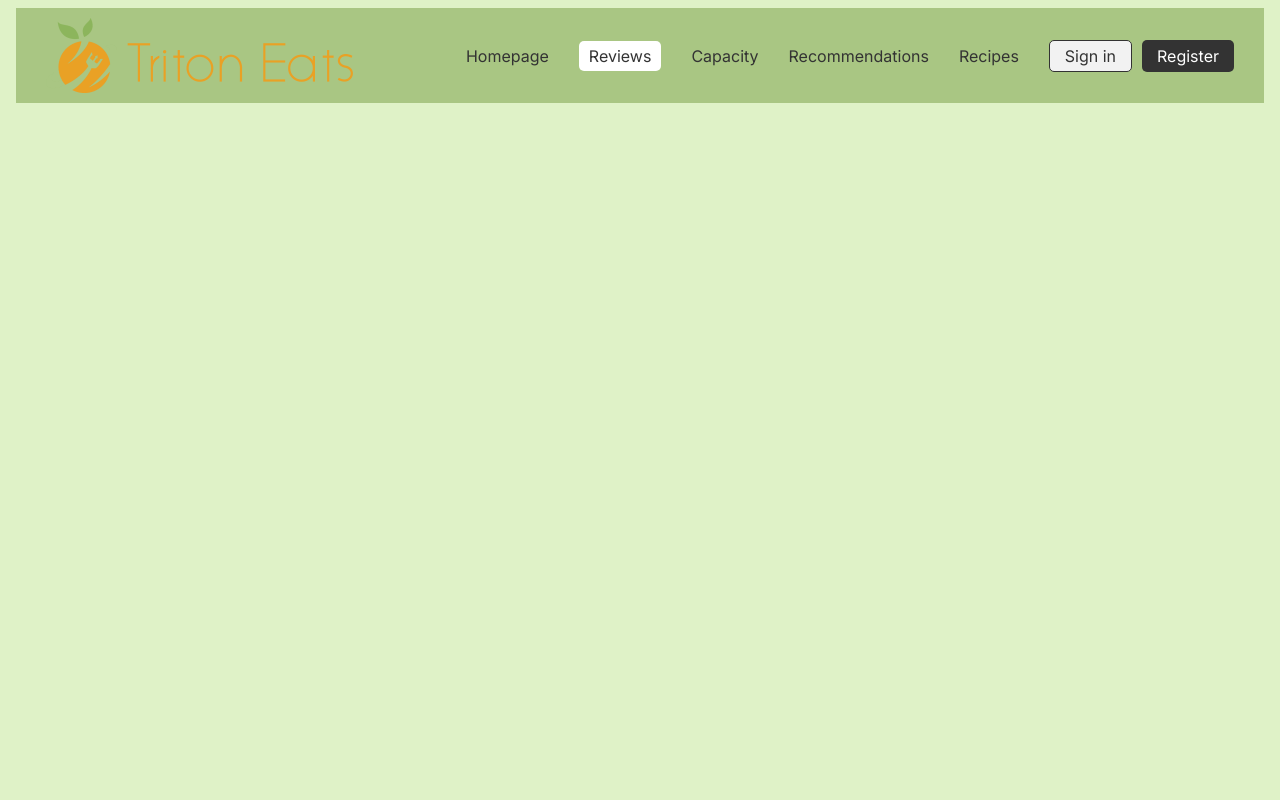
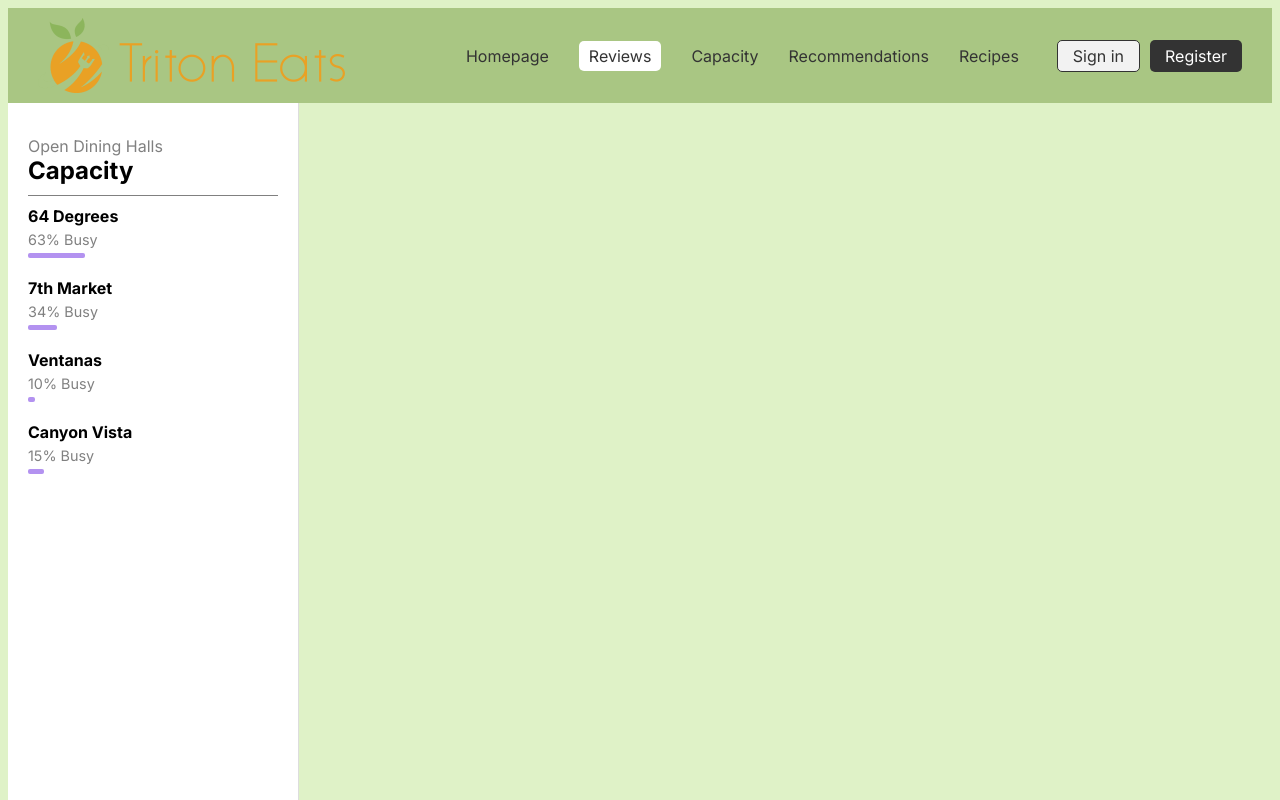
Before and after one commit to erizheng/TritonEats, a React (Create React App) app in the folder triton-eats/client/: page / in a window 1280 px wide. Shown: the top 800 px of the page. Built offline with nearby package versions, Linux system fonts and the light colour scheme; the HTML template or start-up script is replaced by a standard one.

Commit message:
Initial Homepage Sidebar setup

```diff
--- /dev/null
+++ b/triton-eats/client/src/CSS/Homepage.css
@@ -0,0 +1,51 @@
+.home-sidebar {
+    display: flex;
+    flex-direction: column; /* Stack items vertically */
+    align-items: flex-start; /* Align items to the left */
+    width: 250px;
+    height: 100vh;
+    padding: 20px;
+    border-right: 1px solid #ddd;
+    background-color: white;
+    font-family: 'Inter', sans-serif;
+}
+
+  .home-sidebar h2 {
+    font-size: 1em;
+    font-weight: normal;
+    color: grey;
+    margin-bottom: 0;
+  }
+
+  .home-sidebar h3 {
+    font-weight: bold;
+    font-size: 1.5em;
+  }
+
+  .divider {
+    border-bottom: 1px solid grey;
+    width: 100%;
+    margin: 10px 0;
+  }
+
+  .dining-hall {
+    margin-bottom: 20px;
+  }
+
+  .dining-hall-name {
+    font-weight: bold;
+  }
+
+  .dining-hall-status, .menu-description {
+    display: block;
+    margin-top: 5px;
+    color: gray;
+    font-size: 0.9em;
+  }
+
+  .progress-bar {
+    height: 5px;
+    background-color: #b392f0;
+    margin-top: 5px;
+    border-radius: 2px;
+  }
--- /dev/null
+++ b/triton-eats/client/src/components/HomepageSideBar.tsx
@@ -0,0 +1,41 @@
+import React from 'react'
+import '../CSS/Homepage.css';
+
+export const HomeSidebar: React.FC = () => {
+    return (
+        <div className='home-sidebar'>
+            <h2>Open Dining Halls</h2>
+            <h3>Capacity</h3>
+
+            <div className="divider"></div>
+
+            {/* Dining Hall Location*/}
+            <div className="dining-hall">
+                <span className="dining-hall-name">64 Degrees</span>
+                <span className="dining-hall-status">63% Busy</span>
+                <div className="progress-bar" style={{ width: '63%' }}></div>
+            </div>
+
+            <div className="dining-hall">
+                <span className="dining-hall-name">7th Market</span>
+                <span className="dining-hall-status">34% Busy</span>
+                <div className="progress-bar" style={{ width: '34%' }}></div>
+            </div>
+
+            <div className="dining-hall">
+                <span className="dining-hall-name">Ventanas</span>
+                <span className="dining-hall-status">10% Busy</span>
+                <div className="progress-bar" style={{ width: '10%' }}></div>
+            </div>
+
+            <div className="dining-hall">
+                <span className="dining-hall-name">Canyon Vista</span>
+                <span className="dining-hall-status">15% Busy</span>
+                <div className="progress-bar" style={{ width: '15%' }}></div>
+            </div>
+
+        </div>
+    );
+};
+
+export default HomeSidebar;
--- a/triton-eats/client/src/pages/tempHome.tsx
+++ b/triton-eats/client/src/pages/tempHome.tsx
@@ -1,13 +1,11 @@
+import HomepageSidebar from '../components/HomepageSideBar';
 import Navbar from '../components/NavBar';
 
-export const TempHome = () => {
-
+export const TempHome: React.FC = () => {
     return (
-        <body>
-            <Navbar/>
-        </body>
-
+        <div>
+            <Navbar />
+            <HomepageSidebar />
+        </div>
     );
-
-
 }
```
